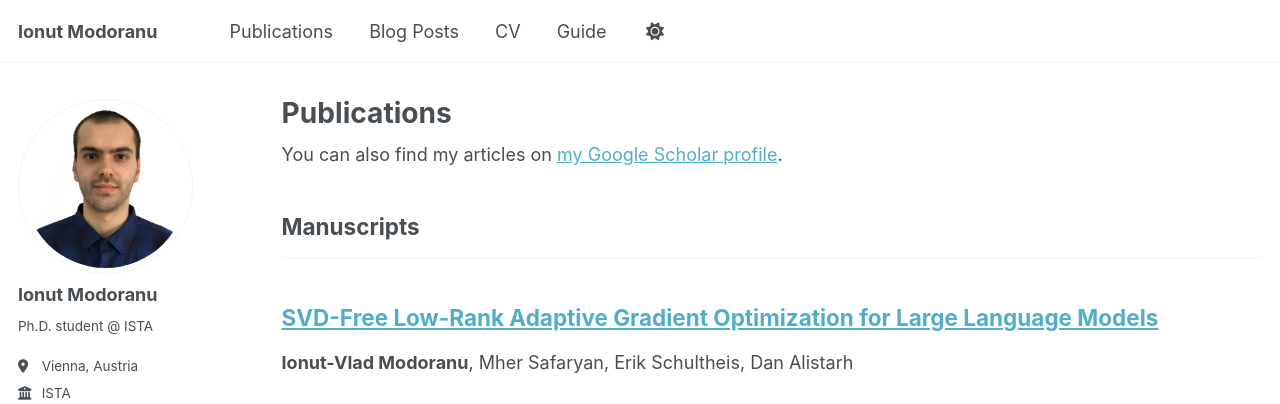
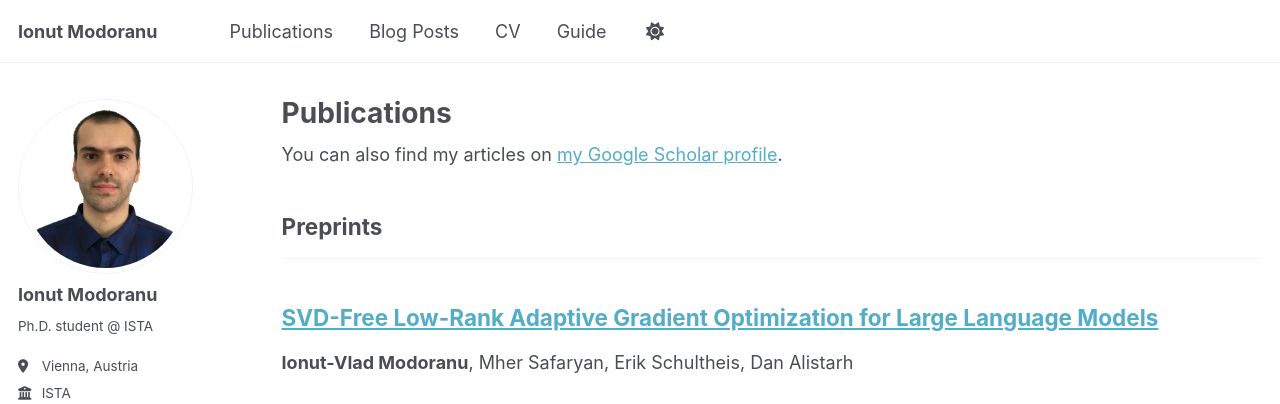
Before and after one commit to ionutmodo/ionutmodo.github.io, a Jekyll site: the page built from _pages/publications.html, in a window 1280 px wide and 900 px high. Shown: the top 404 px of the window. Built offline with Jekyll 4.4.1, drawn with Linux system fonts in a browser that asks for light colours; some web fonts are replaced.

Commit message:
changed manuscripts with preprints

```diff
--- a/_config.yml
+++ b/_config.yml
@@ -81,8 +81,8 @@ author:
 publication_category:
 #    books:
 #        title: 'Books'
-    manuscripts:
-        title: 'Manuscripts'
+    preprints:
+        title: 'Preprints'
     conferences:
         title: 'Conference Papers'
 
```
Also changed, not shown: _publications/2025-05-SVD-Free.md (+1 -1 lines).
